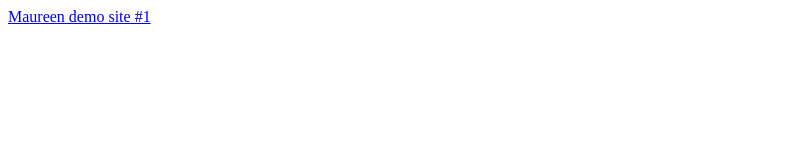
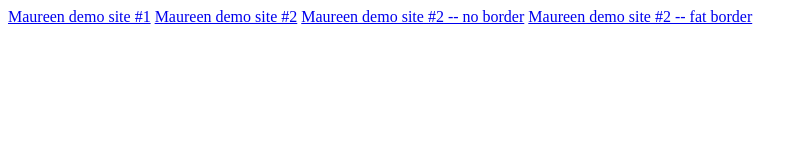
Before and after one commit to jabbb/jabbb.github.io, a plain HTML site: page index.html in a window 1280 px wide. Shown: the whole page, without its empty margins (0-808 px from the left). Drawn offline with Linux system fonts and the light colour scheme.

Commit message:
3 new versions

```diff
--- a/index.html
+++ b/index.html
@@ -8,6 +8,9 @@
 
 <body>
   <a href="maureen_demo_1">Maureen demo site #1</a>
+  <a href="maureen_demo_2">Maureen demo site #2</a>
+  <a href="maureen_demo_no_border">Maureen demo site #2 -- no border</a>
+  <a href="maureen_demo_fat_border">Maureen demo site #2 -- fat border</a>
 </body>
 
 </html>
```
